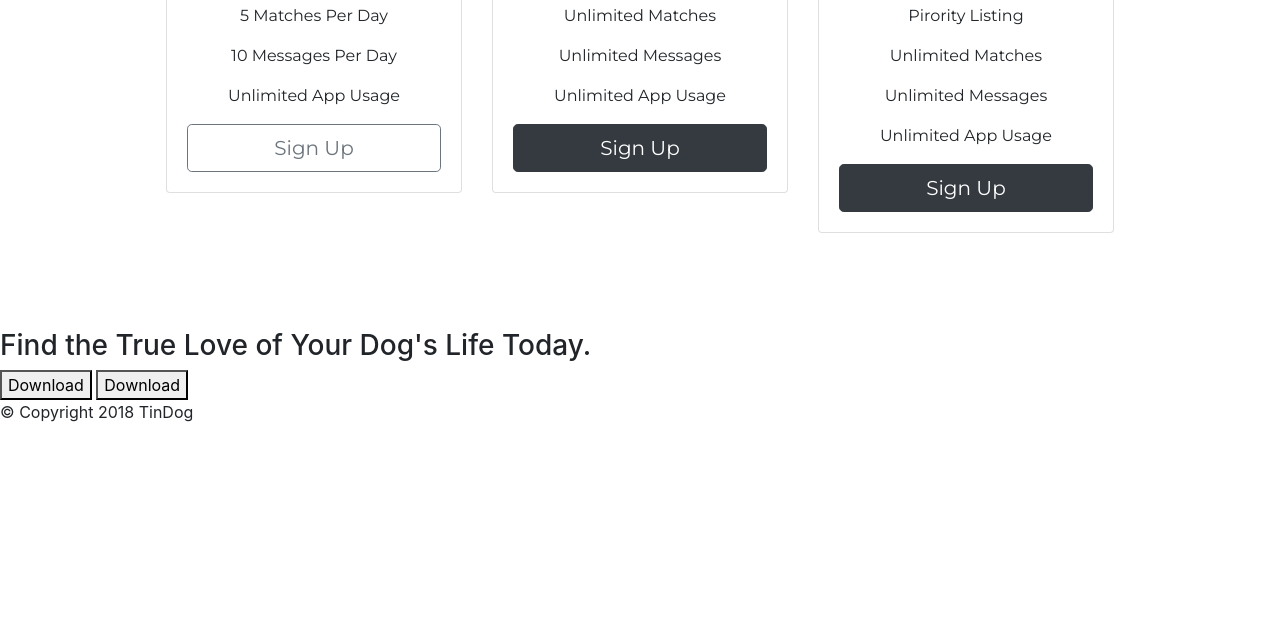
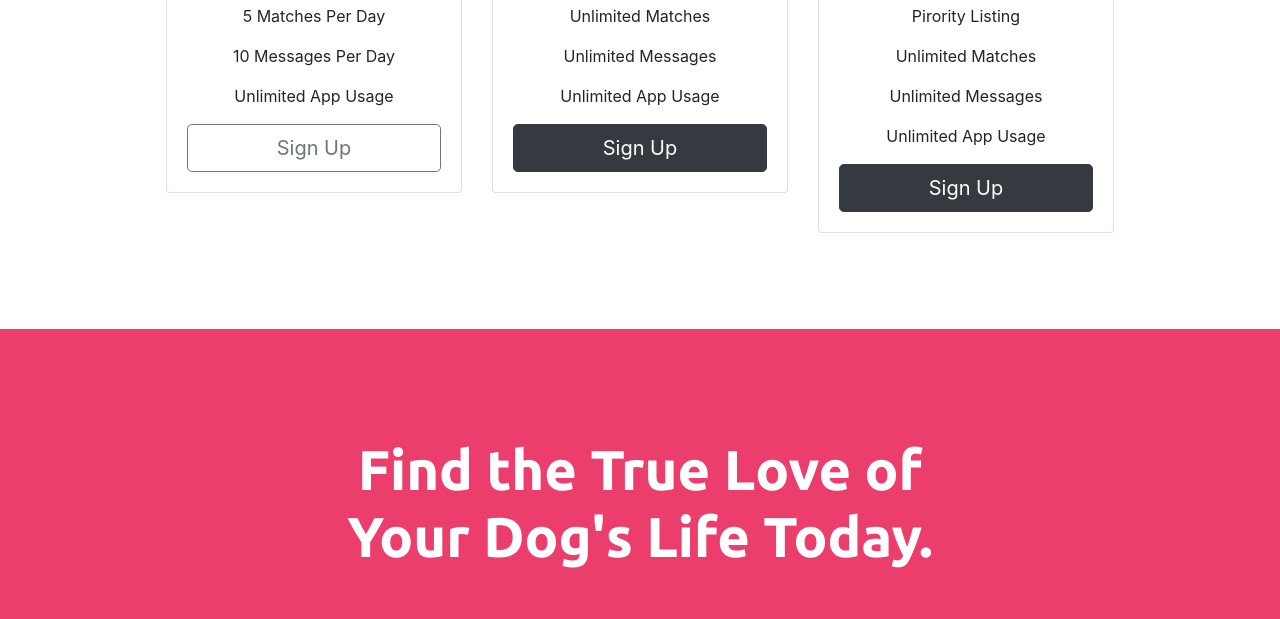
Before and after one commit to aisolae/TInDog, a plain HTML site: page index.html in a window 1280 px wide. Shown: the part 2320-2939 px from the top of the page. Before the commit the page ends 2760 px from the top, so only its background shows below. Drawn offline with nearby package versions, Linux system fonts and the light colour scheme.

Commit message:
finished cta and footer

```diff
--- a/css/styles.css
+++ b/css/styles.css
@@ -31,7 +31,7 @@ div.col-sm-4.features-card{
 #features i{
     color:  #EC3E6C;
 }
-#testimonials, #press{
+#testimonials, #press,  #cta{
     padding: 3%;
     background-color: #E27675;
     text-align: center;
@@ -39,8 +39,14 @@ div.col-sm-4.features-card{
 #press img{
     padding: 10px;
 }
-#pricing{
-    /*text-align: center;*/
-    font-family: 'Montserrat', sans-serif;
 
+#cta{
+   background-color:  #EC3E6C;
+    padding: 3%;
 }
+#cta h3{
+    width: 50%;
+  margin: auto;
+    padding: 5% 0 3% 0 ;
+    font-family: 'Ubuntu', sans-serif;
+}
--- a/index.html
+++ b/index.html
@@ -84,7 +84,7 @@
 
   <section id="testimonials">
 
-    <div id="carouselExampleInterval" class="carousel slide" data-ride="carousel">
+    <div id="carouselExampleInterval" class="carousel slide text-white" data-ride="carousel">
       <div class="carousel-inner">
         <div class="carousel-item active" data-interval="10000">
           <h2>I no longer have to sniff other dogs for love. I've found the hottest Corgi on TinDog. Woof.</h2>
@@ -193,20 +193,23 @@
 
   <!-- Call to Action -->
 
-  <section id="cta">
+  <section id="cta" class="p-5 text-center">
 
-    <h3>Find the True Love of Your Dog's Life Today.</h3>
-    <button type="button">Download</button>
-    <button type="button">Download</button>
+    <h3 class="display-4 text-white font-weight-bolder ">Find the True Love of Your Dog's Life Today.</h3>
+    <button type="button" class="btn btn-dark btn-lg mt-3 mr-3"><i class="fab fa-google-play mr-1"></i>Download</button>
+    <button type="button" class="btn btn-light btn-lg mt-3"><i class="fab fa-app-store-ios mr-1"></i>Download</button>
 
   </section>
 
 
   <!-- Footer -->
 
-  <footer id="footer">
+  <footer id="footer" class="footer mt-auto py-3">
+    <div class="container text-center">
+      <p>© Copyright 2018 TinDog</p>
 
-    <p>© Copyright 2018 TinDog</p>
+    </div>
+
 
   </footer>
 
```
